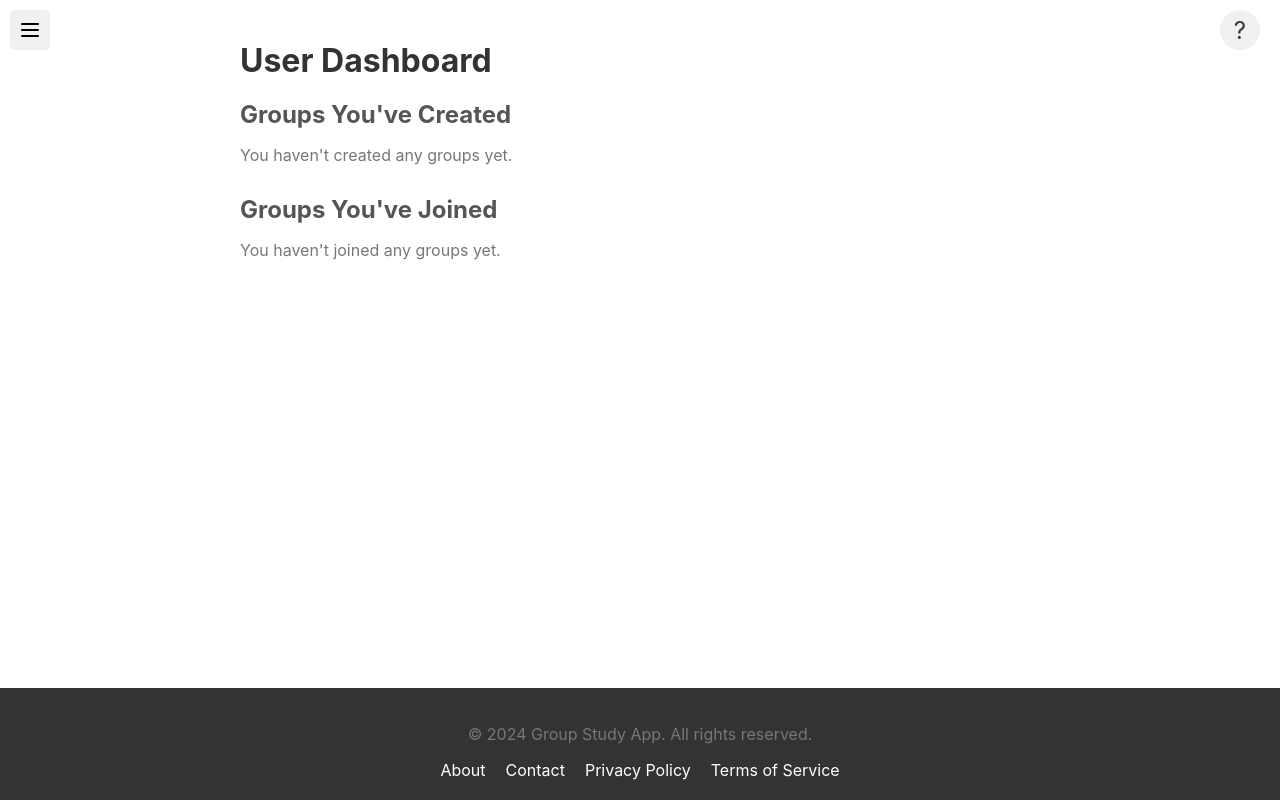
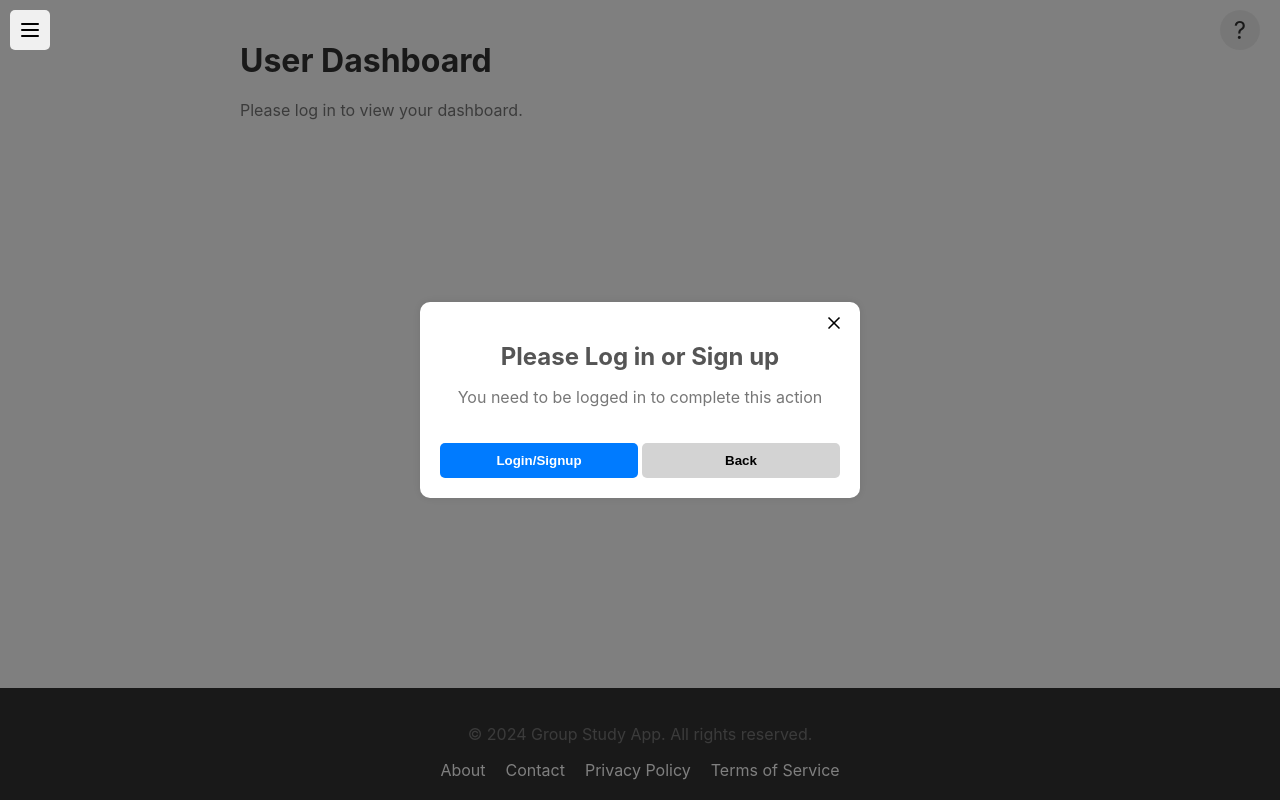
Before and after one commit to SourabhKalburgi/GroupStudyMern, a React (Create React App) app in the folder client/: page /user-dashboard in a window 1280 px wide. Built offline with nearby package versions, Linux system fonts and the light colour scheme.

Commit message:
addin modal

```diff
--- a/client/src/components/Auth.css
+++ b/client/src/components/Auth.css
@@ -111,3 +111,8 @@
       padding: 2rem 2.5rem;
     }
   }
+  @media (max-width: 640px) {
+    .form-group input {
+      width: 90% !important;
+    }
+  }
--- a/client/src/components/BrowseGroups.css
+++ b/client/src/components/BrowseGroups.css
@@ -194,10 +194,13 @@
     flex-direction: column;
   }
 
+
   .search-filter-section,
   .groups-grid {
-    width: 100%;
+    width: 80%;
+    margin: 0 auto;
   }
+
 
   .search-filter-section {
     position: static;
--- a/client/src/components/CreateGroup.js
+++ b/client/src/components/CreateGroup.js
@@ -1,6 +1,7 @@
 import React, { useState } from 'react';
 import { useNavigate } from 'react-router-dom';
 import { Layout } from './Layout';
+import Modal from './Modal'; // Import the Modal component
 import './CreateGroup.css';
 import config from '../config';
 
@@ -11,6 +12,7 @@ const CreateGroup = () => {
     icon: '',
   });
   const [error, setError] = useState('');
+  const [showAuthModal, setShowAuthModal] = useState(false);
   const navigate = useNavigate();
 
   const handleChange = (e) => {
@@ -20,10 +22,10 @@ const CreateGroup = () => {
   const handleSubmit = async (e) => {
     e.preventDefault();
 
-    const token = localStorage.getItem('token'); // Get token from localStorage
+    const token = localStorage.getItem('token');
 
     if (!token) {
-      setError('No token, authorization denied');
+      setShowAuthModal(true);
       return;
     }
 
@@ -32,7 +34,7 @@ const CreateGroup = () => {
         method: 'POST',
         headers: {
           'Content-Type': 'application/json',
-          'Authorization': `Bearer ${token}` // Include token in the Authorization header
+          'Authorization': `Bearer ${token}`
         },
         body: JSON.stringify(groupData),
       });
@@ -49,11 +51,10 @@ const CreateGroup = () => {
     }
   };
 
-
   return (
     <Layout>
       <div className="create-group-container">
-      <h1 className="browse-groups-title">Create Group</h1>
+        <h1 className="browse-groups-title">Create Group</h1>
         {error && (
           <div className="error-message">
             {error}
@@ -104,6 +105,12 @@ const CreateGroup = () => {
           </button>
         </form>
       </div>
+
+      <Modal
+        isOpen={showAuthModal}
+        onClose={() => setShowAuthModal(false)}
+        onLogin={() => navigate('/auth')}
+      />
     </Layout>
   );
 };
--- a/client/src/components/Home.js
+++ b/client/src/components/Home.js
@@ -16,7 +16,7 @@ const Home = () => {
           <div className="explore-dashboard-content">
             <h2>Explore Your Dashboard</h2>
             <p>Personalize your learning experience, track your progress, and connect with study buddies.</p>
-            <Link to="/dashboard" className="explore-dashboard-button">
+            <Link to="/user-dashboard" className="explore-dashboard-button">
               <Compass size={20} />
               Go to Dashboard
             </Link>
--- a/client/src/components/Modal.css
+++ b/client/src/components/Modal.css
@@ -19,7 +19,7 @@
     width: 100%;
     box-shadow: 0 0 10px rgba(0, 0, 0, 0.1);
     text-align: center;
-    position: relative; /* Make modal relative for proper button positioning */
+    position: relative;
   }
 
   .modal-close-button {
@@ -33,7 +33,7 @@
 
   .modal-actions {
     display: flex;
-    justify-content: space-between; /* Ensure buttons are spaced */
+    justify-content: space-between;
     margin-top: 20px;
   }
 
@@ -41,7 +41,7 @@
     padding: 10px 20px;
     border: none;
     cursor: pointer;
-    background-color: #007BFF; /* Blue button color */
+    background-color: #007BFF;
     color: white;
     border-radius: 5px;
     text-align: center;
@@ -55,5 +55,5 @@
 
   .back-button-align {
     display: inline-block;
-    margin-left: auto; /* Ensures the back button is aligned to the right */
+    margin-left: auto;
   }
--- a/client/src/components/Modal.js
+++ b/client/src/components/Modal.js
@@ -15,7 +15,7 @@ const Modal = ({ isOpen, onClose, onLogin }) => {
           <X size={20} />
         </button>
         <h2>Please Log in or Sign up</h2>
-        <p>You need to be logged in to join this group.</p>
+        <p>You need to be logged in to complete this action</p>
         <div className="modal-actions">
           <button className="button" onClick={onLogin}>
             Login/Signup
--- a/client/src/components/UserDashboard.js
+++ b/client/src/components/UserDashboard.js
@@ -2,6 +2,7 @@ import React, { useEffect, useState } from 'react';
 import { useAuth } from '../context/AuthContext';
 import { useNavigate } from 'react-router-dom';
 import { Layout } from './Layout';
+import Modal from './Modal';
 import './UserDashboard.css';
 import config from '../config';
 
@@ -10,13 +11,17 @@ const UserDashboard = () => {
   const [createdGroups, setCreatedGroups] = useState([]);
   const [joinedGroups, setJoinedGroups] = useState([]);
   const [error, setError] = useState('');
+  const [showAuthModal, setShowAuthModal] = useState(false);
   const navigate = useNavigate();
 
   useEffect(() => {
     if (user) {
       fetchUserData();
+    } else if (!loading) {
+      // If not loading and no user, show the auth modal
+      setShowAuthModal(true);
     }
-  }, [user]);
+  }, [user, loading]);
 
   const fetchUserData = async () => {
     try {
@@ -45,6 +50,8 @@ const UserDashboard = () => {
       <div className="dashboard-container">
         <h1>User Dashboard</h1>
 
+        {user ? (
+          <>
             <div className="dashboard-section">
               <h2>Groups You've Created</h2>
               {createdGroups.length > 0 ? (
@@ -76,7 +83,17 @@ const UserDashboard = () => {
                 <p>You haven't joined any groups yet.</p>
               )}
             </div>
+          </>
+        ) : (
+          <p>Please log in to view your dashboard.</p>
+        )}
       </div>
+
+      <Modal
+        isOpen={showAuthModal}
+        onClose={() => navigate('/')}
+        onLogin={() => navigate('/auth')}
+      />
     </Layout>
   );
 };
```
Lines whose indentation alone changed are shown as unchanged.
